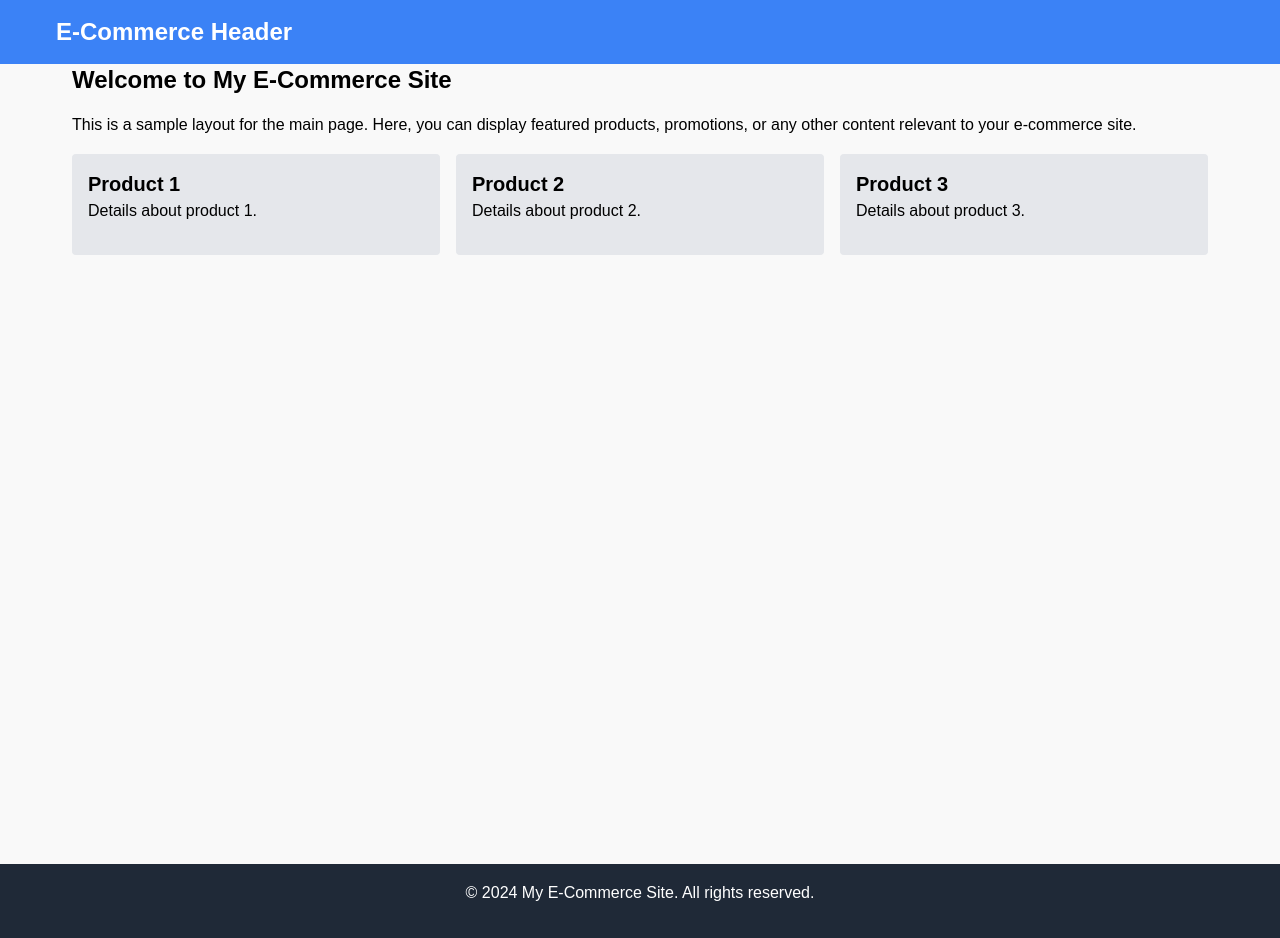
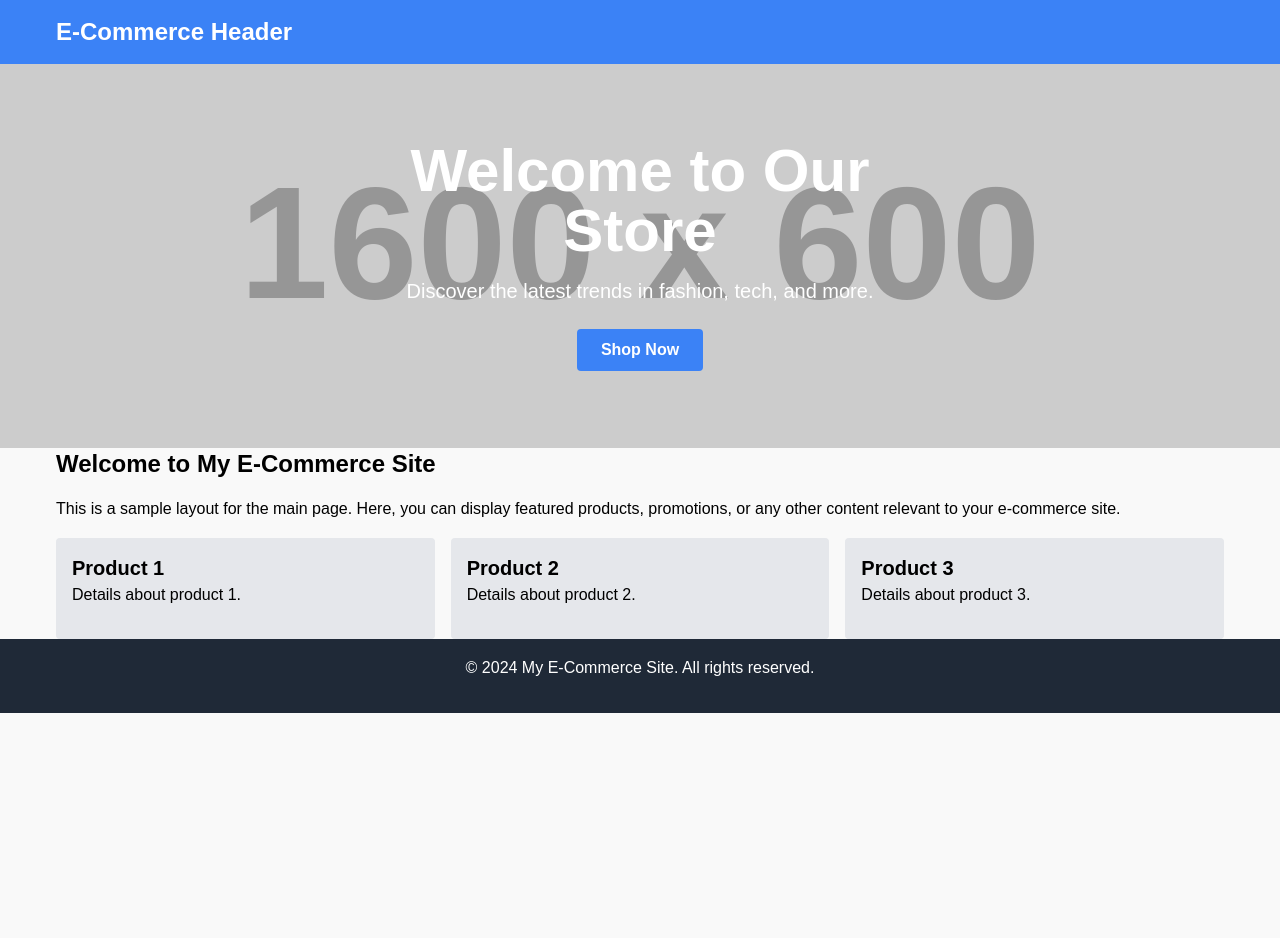
Before and after one commit to joseph-johnson27001/e-commerce, a Nuxt app: page / in a window 1280 px wide. After the commit the page ends 800 px from the top, so only its background shows below. Built offline with nearby package versions, Linux system fonts and the light colour scheme.

Commit message:
Generic hero layout

```diff
--- /dev/null
+++ b/components/Hero/HeroSection.vue
@@ -0,0 +1,29 @@
+<template>
+  <section
+    class="hero-section bg-cover bg-center h-96 flex items-center justify-center text-center text-white"
+  >
+    <div class="hero-content max-w-xl">
+      <h1 class="text-4xl md:text-6xl font-bold mb-4">Welcome to Our Store</h1>
+      <p class="text-lg md:text-xl mb-6">
+        Discover the latest trends in fashion, tech, and more.
+      </p>
+      <button
+        class="bg-blue-500 hover:bg-blue-600 text-white font-bold py-2 px-6 rounded"
+      >
+        Shop Now
+      </button>
+    </div>
+  </section>
+</template>
+
+<script>
+export default {
+  name: "HeroSection",
+};
+</script>
+
+<style scoped>
+.hero-section {
+  background-image: url("https://via.placeholder.com/1600x600"); /* Replace with your image */
+}
+</style>
--- a/layouts/default.vue
+++ b/layouts/default.vue
@@ -1,8 +1,8 @@
-<!-- layouts/default.vue -->
 <template>
   <div>
     <Header />
-    <main class="container p-4 min-h-screen">
+    <HeroSection />
+    <main>
       <Nuxt />
     </main>
     <Footer />
@@ -12,15 +12,13 @@
 <script>
 import Header from "~/components/Header.vue";
 import Footer from "~/components/Footer.vue";
+import HeroSection from "~/components/Hero/HeroSection.vue";
 
 export default {
   components: {
     Header,
     Footer,
+    HeroSection,
   },
 };
 </script>
-
-<style>
-/* Global layout styles */
-</style>
```
